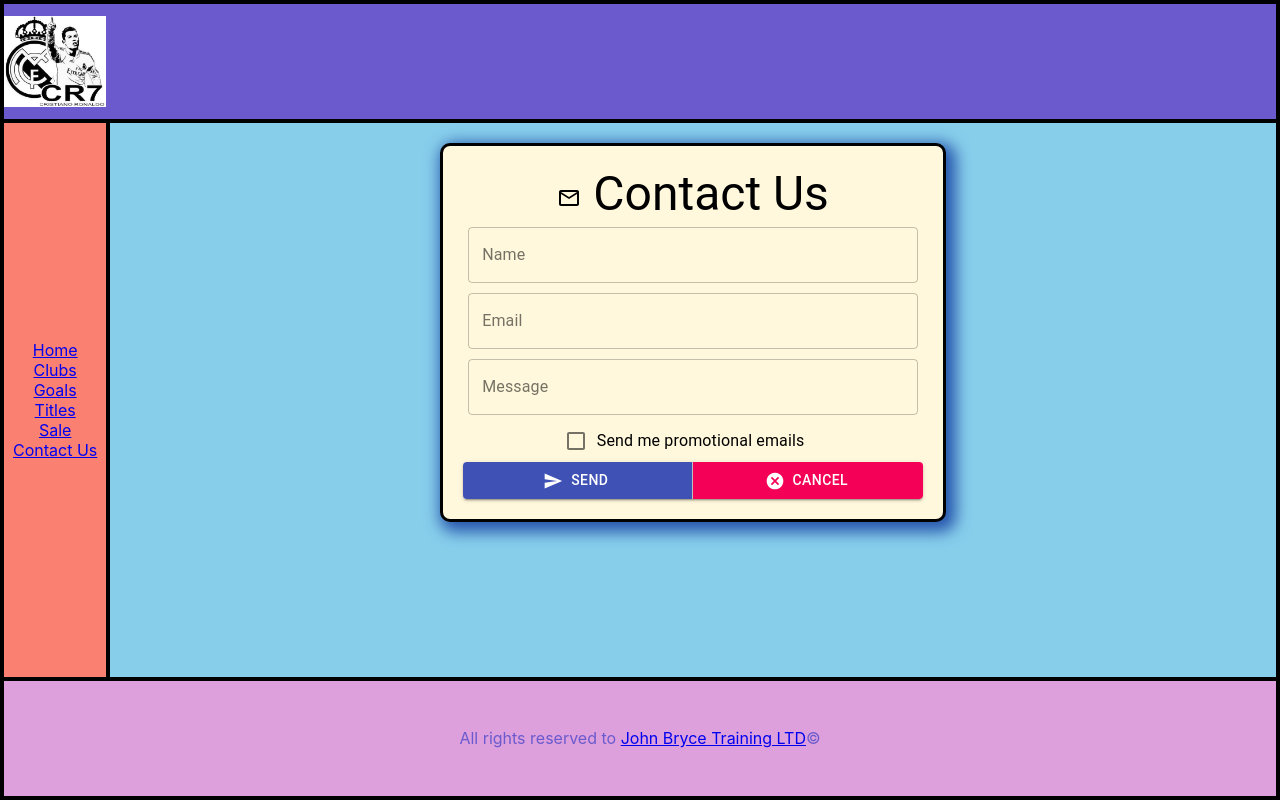
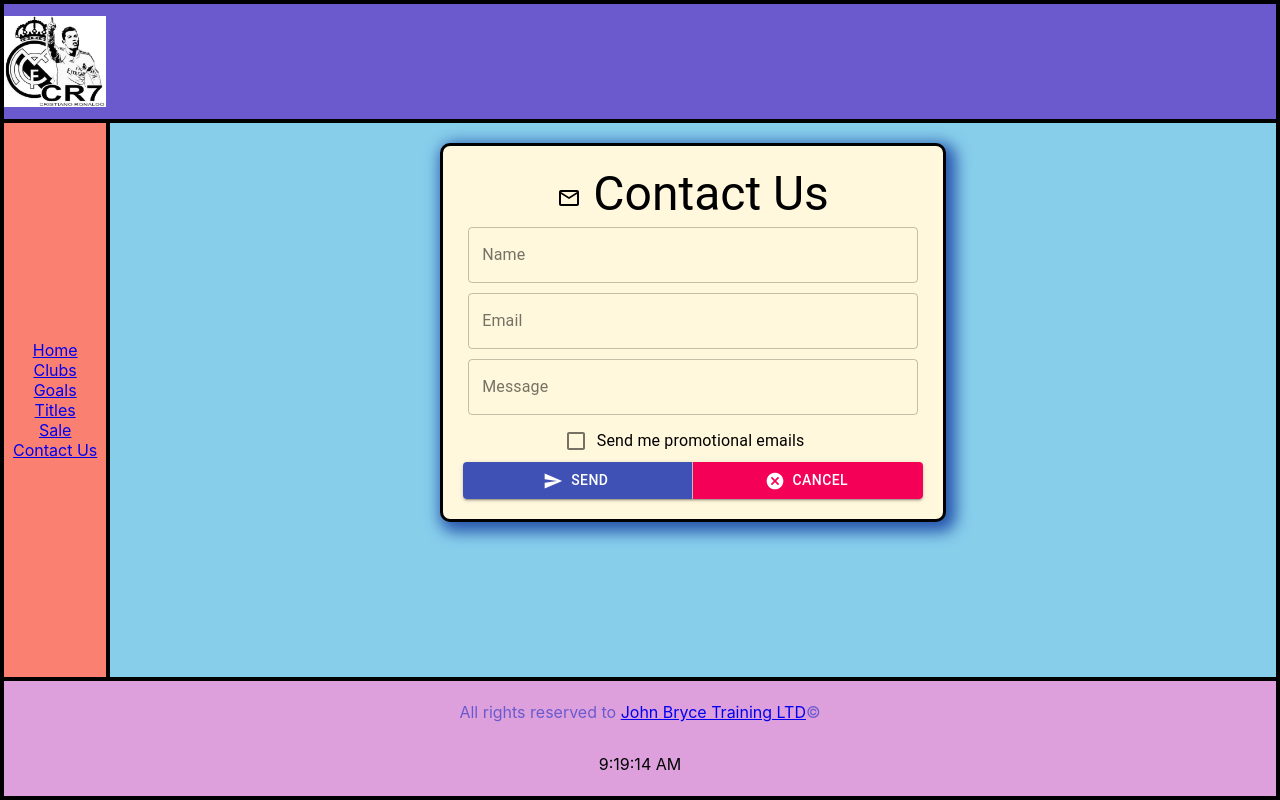
Before and after one commit to BlackWolf86/REACT, a React (Create React App) app: page /contactus in a window 1280 px wide. Built offline with nearby package versions, Linux system fonts and the light colour scheme.

Commit message:
done some changes

```diff
--- a/src/Components/HomeArea/Clock/Clock.tsx
+++ b/src/Components/HomeArea/Clock/Clock.tsx
@@ -28,8 +28,7 @@ class Clock extends Component<{}, ClockState> {
     // usage: return back the component UI
     public render(): JSX.Element {
         return (
-            <div className="Clock Box">
-                <h2>Lifecycle hooks</h2>
+            <div className="Clock">
                 <p>{this.state.time}</p>
             </div>
         );
--- a/src/Components/HomeArea/Main/Main.tsx
+++ b/src/Components/HomeArea/Main/Main.tsx
@@ -13,9 +13,9 @@ function Main(): JSX.Element {
             <Total />
             <Workout />
             <TheBest />
-            <Clock />
+            {/* <Clock /> */}
             <BestClub />
-            <Search />
+            {/* <Search /> */}
             {/* <MUI /> */}
         </div>
     );
--- a/src/Components/HomeArea/Search/Search.tsx
+++ b/src/Components/HomeArea/Search/Search.tsx
@@ -28,13 +28,12 @@ class Search extends Component<{}, SearchState> {
 
     public render(): JSX.Element {
         return (
-            <div className="Search Box">
+            <div className="Search">
                 <label>Search</label>
                 <input type="text"
                     placeholder="what you're looking for?"
                     onChange={this.setValue}
                     value={this.state.txt}
-
                 />
                 {this.state.txt.length == 0 || <span>Searching for {this.state.txt}</span>}
                 <button onClick={this.clearValue}>Clear</button>
--- a/src/Components/LayoutArea/Footer/Footer.tsx
+++ b/src/Components/LayoutArea/Footer/Footer.tsx
@@ -1,9 +1,11 @@
+import Clock from "../../HomeArea/Clock/Clock";
 import "./Footer.css";
 
 function Footer(): JSX.Element {
     return (
         <div className="Footer">
             <p>All rights reserved to&nbsp;<a href="http://www.johnbryce.co.il/">John Bryce Training LTD</a>&copy;</p>
+            <Clock />
         </div>
     );
 }
--- a/src/Components/LayoutArea/Header/Header.tsx
+++ b/src/Components/LayoutArea/Header/Header.tsx
@@ -1,3 +1,4 @@
+import Search from "../../HomeArea/Search/Search";
 import Logo from "../Logo/Logo";
 import "./Header.css";
 
@@ -6,7 +7,6 @@ function Header(): JSX.Element {
         <div className="Header">
             <h1>Cristiano Ronaldo The King</h1>
             <Logo />
-            {/* <Search /> */}
         </div>
     );
 }
--- a/src/Components/LayoutArea/Menu/Menu.tsx
+++ b/src/Components/LayoutArea/Menu/Menu.tsx
@@ -1,4 +1,5 @@
 import { NavLink } from "react-router-dom";
+import Search from "../../HomeArea/Search/Search";
 import "./Menu.css";
 
 function Menu(): JSX.Element {
```
